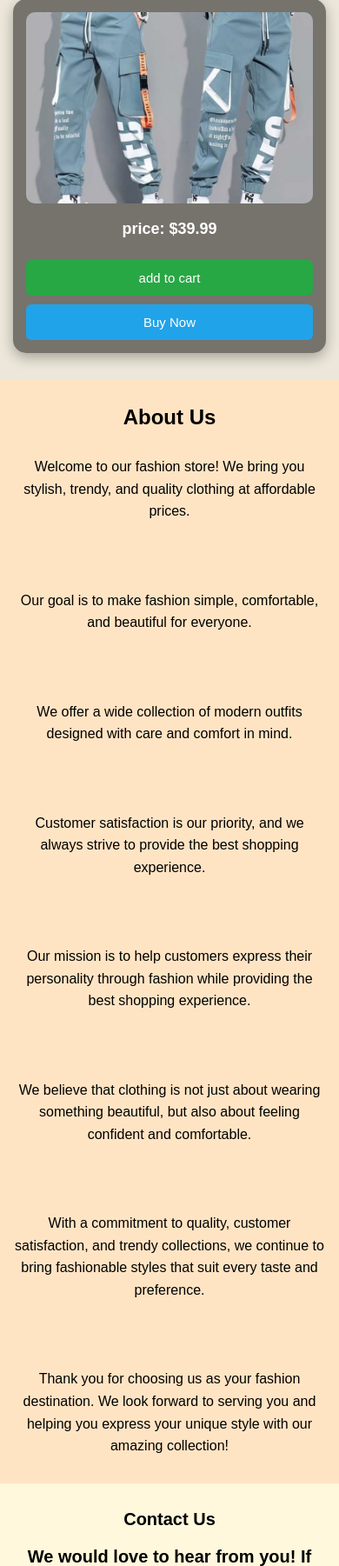
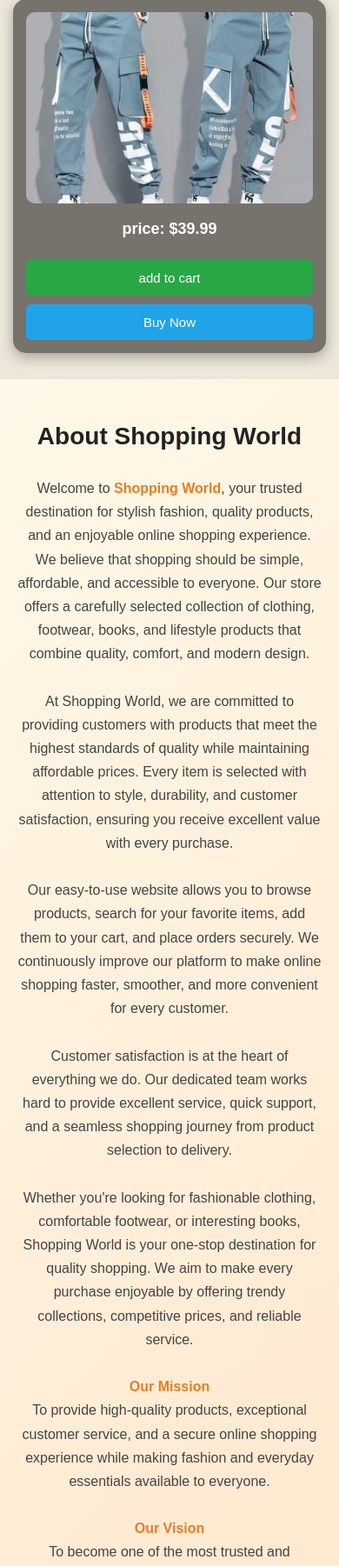
Before and after one commit to JoshiShanu/my-django-website, a Django app: page / in a window 390 px wide. Shown: the part 4699-6500 px from the top of the page at 87% size. Run offline with Django 5.2, Linux system fonts and the light colour scheme.

Commit message:
Updated HTML and CSS

```diff
--- a/myapp/static/css/index.css
+++ b/myapp/static/css/index.css
@@ -504,10 +504,60 @@ h2{
         font-size:24px;
     }
 
+    #about{
+    background:linear-gradient(135deg,#fff8e8,#ffe6cc);
+    padding:80px 10%;
+    text-align:center;
+}
+
+#about h2{
+    font-size:42px;
+    color:#222;
+    margin-bottom:30px;
+}
+
+#about h3{
+    max-width:1100px;
+    margin:auto;
+    font-size:20px;
+    line-height:2;
+    color:#444;
+    font-weight:400;
+}
+
+#about strong{
+    color:#e67e22;
+}
+
+@media(max-width:768px){
+
+    #about{
+        padding:50px 20px;
+    }
+
+    #about h2{
+        font-size:32px;
+    }
+
+    #about h3{
+        font-size:18px;
+        line-height:1.8;
+    }
+
+}
+
+@media(max-width:480px){
+
+    #about h2{
+        font-size:28px;
+    }
+
     #about h3{
         font-size:16px;
-        line-height:1.6;
+        line-height:1.7;
     }
+
+}
 
     #contact h2{
         font-size:20px;
--- a/myapp/templates/index.html
+++ b/myapp/templates/index.html
@@ -121,17 +121,44 @@
 
 
  <section id="about">
-    <h2>About Us</h2>
-    <h3>Welcome to our fashion store! We bring you stylish, trendy, and quality clothing at affordable prices.<br><br> <br><br>
-        Our goal is to make fashion simple, comfortable, and beautiful for everyone. <br><br><br><br>
-        We offer a wide collection of modern outfits designed with care and comfort in mind. <br><br><br><br>
-        Customer satisfaction is our priority, and we always strive to provide the best shopping experience.<br><br><br><br>
-        Our mission is to help customers express their personality through fashion while providing the best shopping experience. <br><br><br><br>
-        We believe that clothing is not just about wearing something beautiful, but also about feeling confident and comfortable. <br><br><br><br>
-        With a commitment to quality, customer satisfaction, and trendy collections, we continue to bring fashionable styles that suit every taste and preference. <br><br><br><br>
-        Thank you for choosing us as your fashion destination. We look forward to serving you and helping you express your unique style with our amazing collection!
 
-</h3></section>
+    <h2>About Shopping World</h2>
+
+    <h3>
+        Welcome to <strong>Shopping World</strong>, your trusted destination for stylish fashion, quality products, and an enjoyable online shopping experience.
+        We believe that shopping should be simple, affordable, and accessible to everyone.
+        Our store offers a carefully selected collection of clothing, footwear, books, and lifestyle products that combine quality, comfort, and modern design.
+        <br><br>
+
+        At Shopping World, we are committed to providing customers with products that meet the highest standards of quality while maintaining affordable prices.
+        Every item is selected with attention to style, durability, and customer satisfaction, ensuring you receive excellent value with every purchase.
+        <br><br>
+
+        Our easy-to-use website allows you to browse products, search for your favorite items, add them to your cart, and place orders securely.
+        We continuously improve our platform to make online shopping faster, smoother, and more convenient for every customer.
+        <br><br>
+
+        Customer satisfaction is at the heart of everything we do.
+        Our dedicated team works hard to provide excellent service, quick support, and a seamless shopping journey from product selection to delivery.
+        <br><br>
+
+        Whether you're looking for fashionable clothing, comfortable footwear, or interesting books, Shopping World is your one-stop destination for quality shopping.
+        We aim to make every purchase enjoyable by offering trendy collections, competitive prices, and reliable service.
+        <br><br>
+
+        <strong>Our Mission</strong><br>
+        To provide high-quality products, exceptional customer service, and a secure online shopping experience while making fashion and everyday essentials available to everyone.
+        <br><br>
+
+        <strong>Our Vision</strong><br>
+        To become one of the most trusted and customer-friendly online shopping platforms by delivering innovation, quality, affordability, and convenience.
+        <br><br>
+
+        Thank you for choosing <strong>Shopping World</strong>.
+        We appreciate your trust and look forward to serving you with the best products and an outstanding shopping experience every time you visit our store.
+    </h3>
+
+</section>
  <section id="contact">
     <h2>Contact Us</h2>
     <h2>
@@ -143,7 +170,7 @@
     <h2>Get in Touch</h2>
 
     <h2>📍 Address:</strong> Madurai, Tamil Nadu, India</h2>
-    <h2>📞 Phone:</strong> +91 9876543210</h2>
+    <h2>📞 Phone:</strong> +91 9123456780</h2>
     <h2>📧 Email:</strong> fashionstore@gmail.com</h2></section>
 
 
```
